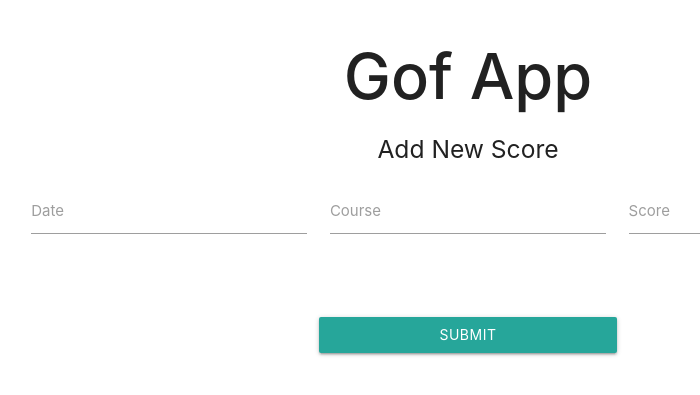
After one commit to NXQ7/Gof, a Flask app: page /newscores/ in a window 1280 px wide. The commit adds this page. Shown: the top 395 px of the page, without its empty margins (172-872 px from the left). Run offline with Flask 2, Linux system fonts and the light colour scheme.

Commit message:
first draft

```diff
--- a/app.py
+++ b/app.py
@@ -23,5 +23,13 @@ def login():
 def thanks():
     return render_template("thanks.html")
 
+@app.route('/scores/')
+def scores():
+    return render_template("scores.html")
+
+@app.route('/newscores/')
+def newscores():
+    return render_template("newscores.html")
+
 if __name__=="__main__":
     app.run(debug=True)
--- /dev/null
+++ b/templates/newscores.html
@@ -0,0 +1,31 @@
+{%extends "layout.html"%}
+{% block content %}
+<div class="row center-align">
+  <h1><strong>Gof App</strong></h1>
+  <h5>Add New Score</h5>
+  <div class="row">
+    <form class="col s12">
+      <div class="row">
+        <div class="input-field col s4">
+          <input  id="first_name" type="text" class="validate">
+          <label for="first_name">Date</label>
+        </div>
+        <div class="input-field col s4">
+          <input id="last_name" type="text" class="validate">
+          <label for="last_name">Course</label>
+        </div>
+        <div class="input-field col s4">
+          <input id="last_name" type="text" class="validate">
+          <label for="last_name">Score</label>
+        </div>
+      </div>
+  </div>
+  </form>
+</div>
+<div class="row">
+  <button class="btn waves-effect waves-light col s4 offset-s4" type="submit" name="action">Submit
+    <i class="material-icons right"></i>
+  </button>
+</div>
+</div>
+{%endblock%}
--- a/templates/thanks.html
+++ b/templates/thanks.html
@@ -2,7 +2,7 @@
 {% block content %}
 <div class="row center-align">
     <h1><strong>Gof App</strong></h1>
-    <p>Thank you for signing up!</p>
+    <h5>Thank you for signing up!</h5>
     <div class="row">
         <button class="btn waves-effect waves-light col s4 offset-s4" type="submit" name="action">Return to Home
             <i class="material-icons right"></i>
```
Also changed, not shown: templates/scores.html (+41 -0 lines).
